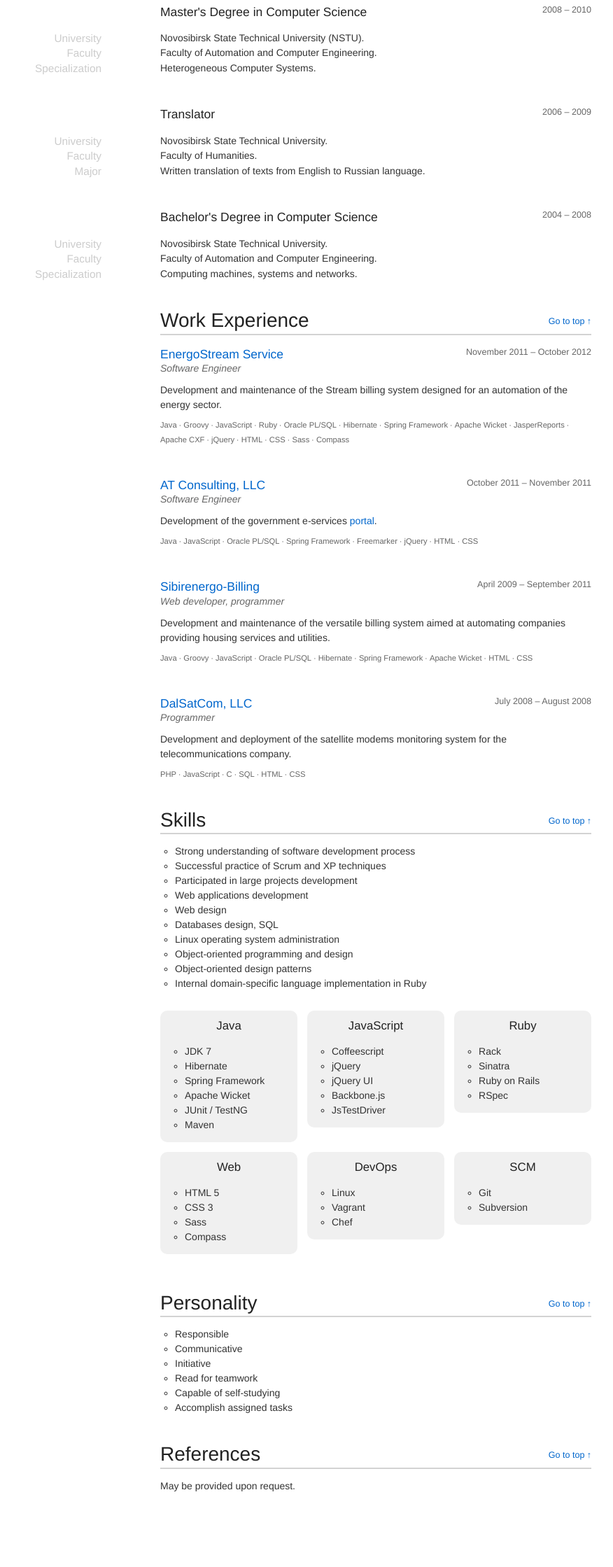
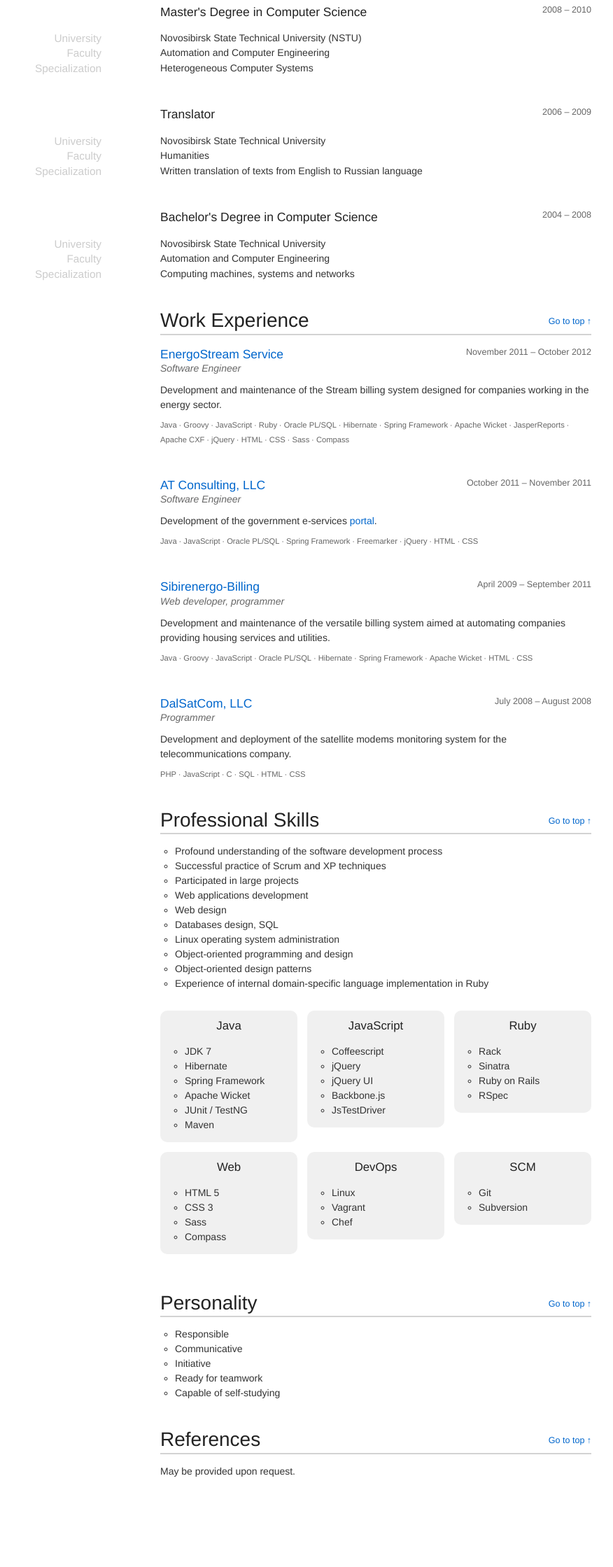
Before and after one commit to savulchik/savulchik.github.com, a plain HTML site: page en/index.html in a window 1280 px wide. Shown: the part 297-2536 px from the top of the page at 70% size, without its empty margins (208-1084 px from the left). After the commit the page ends 2515 px from the top, so only its background shows below. Drawn offline with Linux system fonts and the light colour scheme.

Commit message:
Завершен перевод резюме на английский язык

```diff
--- a/en/index.html
+++ b/en/index.html
@@ -18,7 +18,7 @@
       <ul>
         <li><a href="#education">Education</a></li>
         <li><a href="#career">Work Experience</a></li>
-        <li><a href="#skills">Skills</a></li>
+        <li><a href="#skills">Professional Skills</a></li>
         <li><a href="#personality">Personality</a></li>
         <li><a href="#reference">References</a></li>
       </ul>
@@ -61,17 +61,17 @@
 
       <div class="row">
         <h3>University</h3>
-        <span>Novosibirsk State Technical University (NSTU).</span>
+        <span>Novosibirsk State Technical University (NSTU)</span>
       </div>
 
       <div class="row">
         <h3>Faculty</h3>
-        <span>Faculty of Automation and Computer Engineering.</span>
+        <span>Automation and Computer Engineering</span>
       </div>
 
       <div class="row">
         <h3>Specialization</h3>
-        <span>Heterogeneous Computer Systems.</span>
+        <span>Heterogeneous Computer Systems</span>
       </div>
     </section>
 
@@ -83,17 +83,17 @@
 
       <div class="row">
         <h3>University</h3>
-        <span>Novosibirsk State Technical University.</span>
+        <span>Novosibirsk State Technical University</span>
       </div>
 
       <div class="row">
         <h3>Faculty</h3>
-        <span>Faculty of Humanities.</span>
+        <span>Humanities</span>
       </div>
 
       <div class="row">
-        <h3>Major</h3>
-        <span>Written translation of texts from English to Russian language.</span>
+        <h3>Specialization</h3>
+        <span>Written translation of texts from English to Russian language</span>
       </div>
     </section>
 
@@ -105,17 +105,17 @@
 
       <div class="row">
         <h3>University</h3>
-        <span>Novosibirsk State Technical University.</span>
+        <span>Novosibirsk State Technical University</span>
       </div>
 
       <div class="row">
         <h3>Faculty</h3>
-        <span>Faculty of Automation and Computer Engineering.</span>
+        <span>Automation and Computer Engineering</span>
       </div>
 
       <div class="row">
         <h3>Specialization</h3>
-        <span>Computing machines, systems and networks.</span>
+        <span>Computing machines, systems and networks</span>
       </div>
     </section>
   </section>
@@ -134,7 +134,7 @@
         <h3>Software Engineer</h3>
       </header>
 
-      <p>Development and maintenance of the Stream billing system designed for an automation of the energy sector.</p>
+      <p>Development and maintenance of the Stream billing system designed for companies working in the energy sector.</p>
 
       <ul class="technologies">
         <li>Java</li>
@@ -220,21 +220,21 @@
 
   <section id="skills">
     <header>
-      <h1>Skills</h1>
+      <h1>Professional Skills</h1>
       <a href="#page-top">Go to top</a>
     </header>
 
     <ul id="experience">
-      <li>Strong understanding of software development process</li>
+      <li>Profound understanding of the software development process</li>
       <li>Successful practice of Scrum and XP techniques</li>
-      <li>Participated in large projects development</li>
+      <li>Participated in large projects</li>
       <li>Web applications development</li>
       <li>Web design</li>
       <li>Databases design, SQL</li>
       <li>Linux operating system administration</li>
       <li>Object-oriented programming and design</li>
       <li>Object-oriented design patterns</li>
-      <li>Internal domain-specific language implementation in Ruby</li>
+      <li>Experience of internal domain-specific language implementation in Ruby</li>
     </ul>
 
     <div class="row">
@@ -330,9 +330,8 @@
       <li>Responsible</li>
       <li>Communicative</li>
       <li>Initiative</li>
-      <li>Read for teamwork</li>
+      <li>Ready for teamwork</li>
       <li>Capable of self-studying</li>
-      <li>Accomplish assigned tasks</li>
     </ul>
   </section>
 
```
